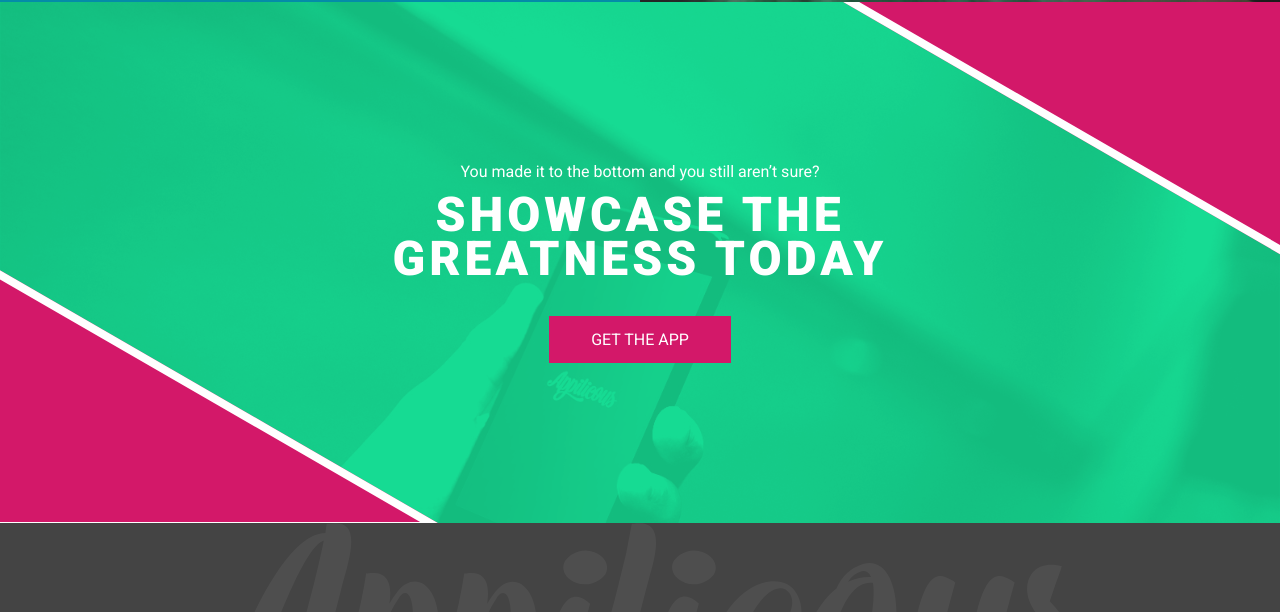
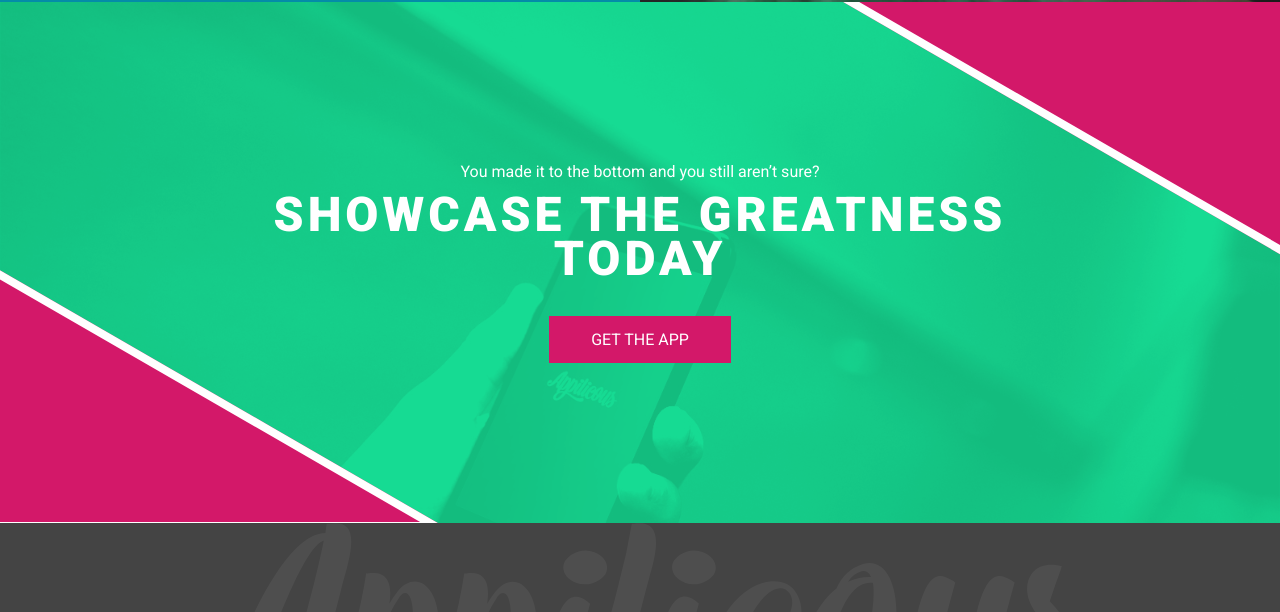
Before and after one commit to St3ve89/responsive_from-start-to-finish, a plain HTML site: page index.html in a window 1280 px wide. Shown: the part 1860-2472 px from the top of the page. Drawn offline with nearby package versions, Linux system fonts and the light colour scheme.

Commit message:
fixing width on cta

```diff
--- a/sass/component/_cta.sass
+++ b/sass/component/_cta.sass
@@ -33,4 +33,4 @@
       right: -100%
 
 .container--cta
-  width: 50%
+  width: 70%
```
Also changed, not shown: css/main.css.
